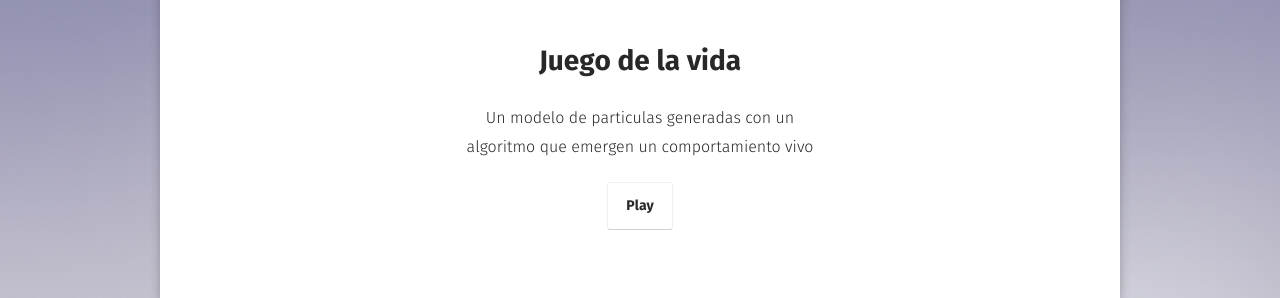
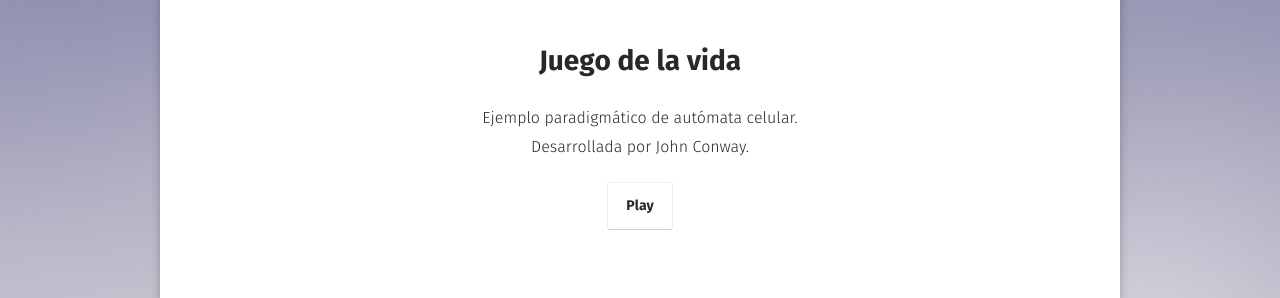
Before and after one commit to filosofiadelfuturo/filosofiadelfuturo.com, a Jekyll site: the page built from scripts/index.md, in a window 1280 px wide. Shown: the part 255-553 px from the top of the page. Built offline with Jekyll 4.4.1, drawn with Linux system fonts in a browser that asks for light colours; some web fonts are replaced.

Commit message:
changes of text in description a lifeGame comment

```diff
--- a/_config.yml
+++ b/_config.yml
@@ -1,7 +1,7 @@
 # Site
 title:              Filosofía del Futuro
 long_bio:           'We are a group of people working on philosophical topics that arise from current developments in science and technology. Based in Buenos Aires and with presence in other cities in the world, our goal is to bring philosophical analysis back to the vanguard of scientific and technological developments in Latin America, thus reducing the distance between the academic and non-academic realms. In this context, we are generating interdisciplinary spaces of debate and production of ideas while facilitating transversal links between different academic disciplines, and between the academy and the world.'
-description:        "Información, Ética y Conciencia. Filosofía para la academia y la industria."
+description:        "Colectivo interdisciplinario para el desarrollo y la divulgación de la Filosofía del Futuro"
 long_bio:           "We are"
 reading_time:       false
 words_per_minute:   200
--- a/_scripts/life.md
+++ b/_scripts/life.md
@@ -1,6 +1,6 @@
 ---
 layout: script
 name: Juego de la vida
-description: Un modelo de particulas generadas con un algoritmo que emergen un comportamiento vivo
+description: Ejemplo paradigmático de autómata celular. Desarrollada por John Conway.
 iframe: lifeGame.html
 ---
```
